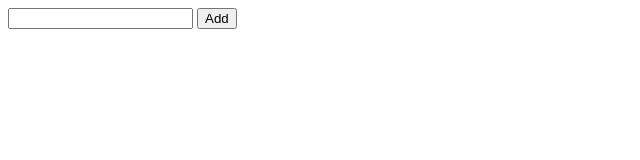
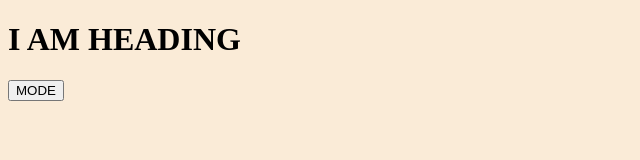
Before and after one commit to Jsuki/FSD21, a plain HTML site: page FunctionArrayMethods18.html in a window 1280 px wide. Shown: the whole page, without its empty margins (0-640 px from the left). Drawn offline with Linux system fonts and the light colour scheme.

```diff
--- a/FunctionArrayMethods18.html
+++ b/FunctionArrayMethods18.html
@@ -8,8 +8,10 @@
     <script defer src="./app18.js"></script>
 </head>
 <style>
-    .animate {
-        transform: translateX(100px);
+    body {
+        background-color:antiquewhite;
+        height: 100vh;
+
     }
     .dark {
         background-color: black;
@@ -17,8 +19,7 @@
     }
 </style>
 <body>
-    <input type="I AM INPUT">
-    <button>Add</button>
-    <ul></ul>
+   <h1>I AM HEADING</h1>
+   <BUtton>MODE</BUtton>
 </body>
 </html>
```
